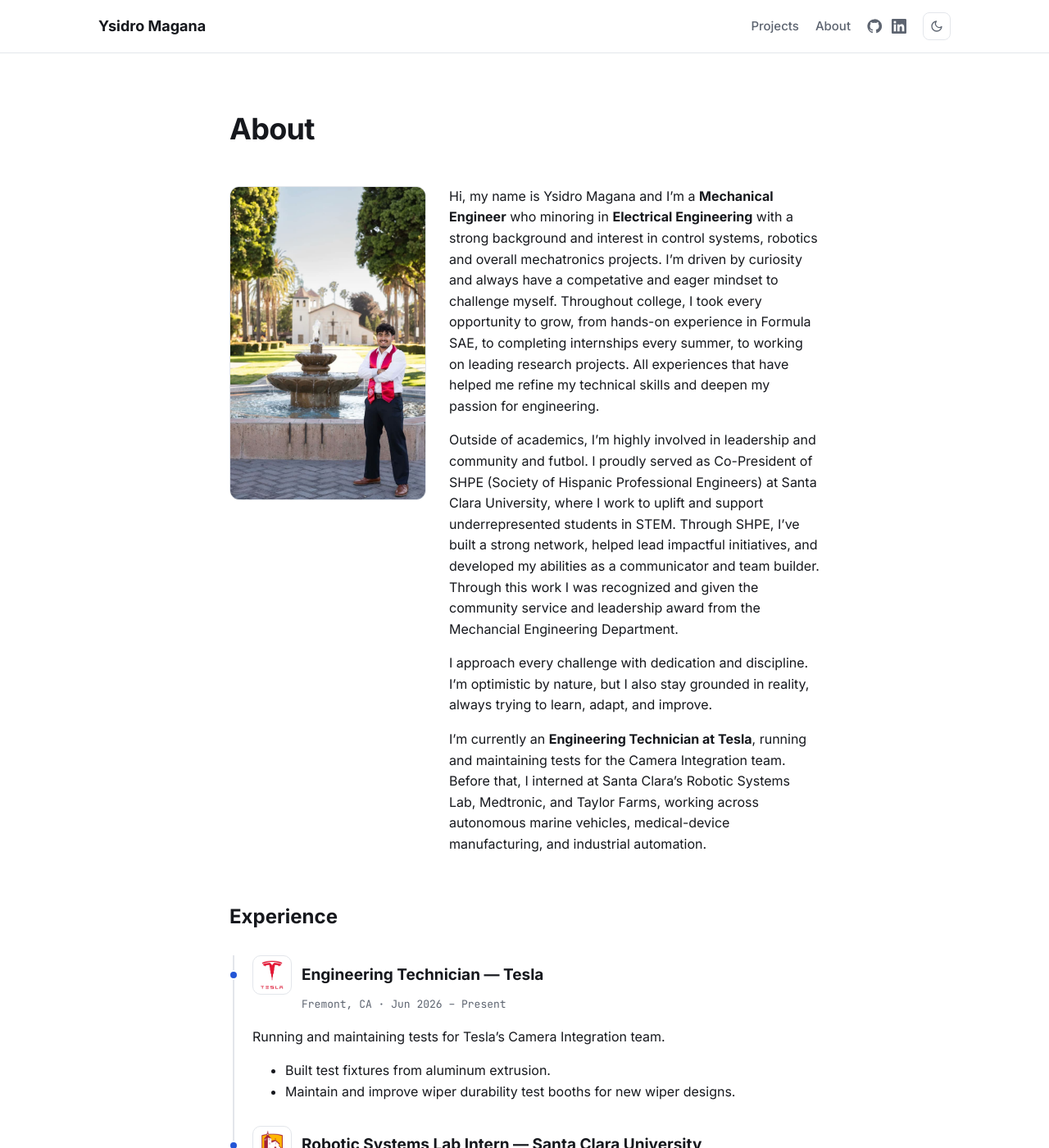
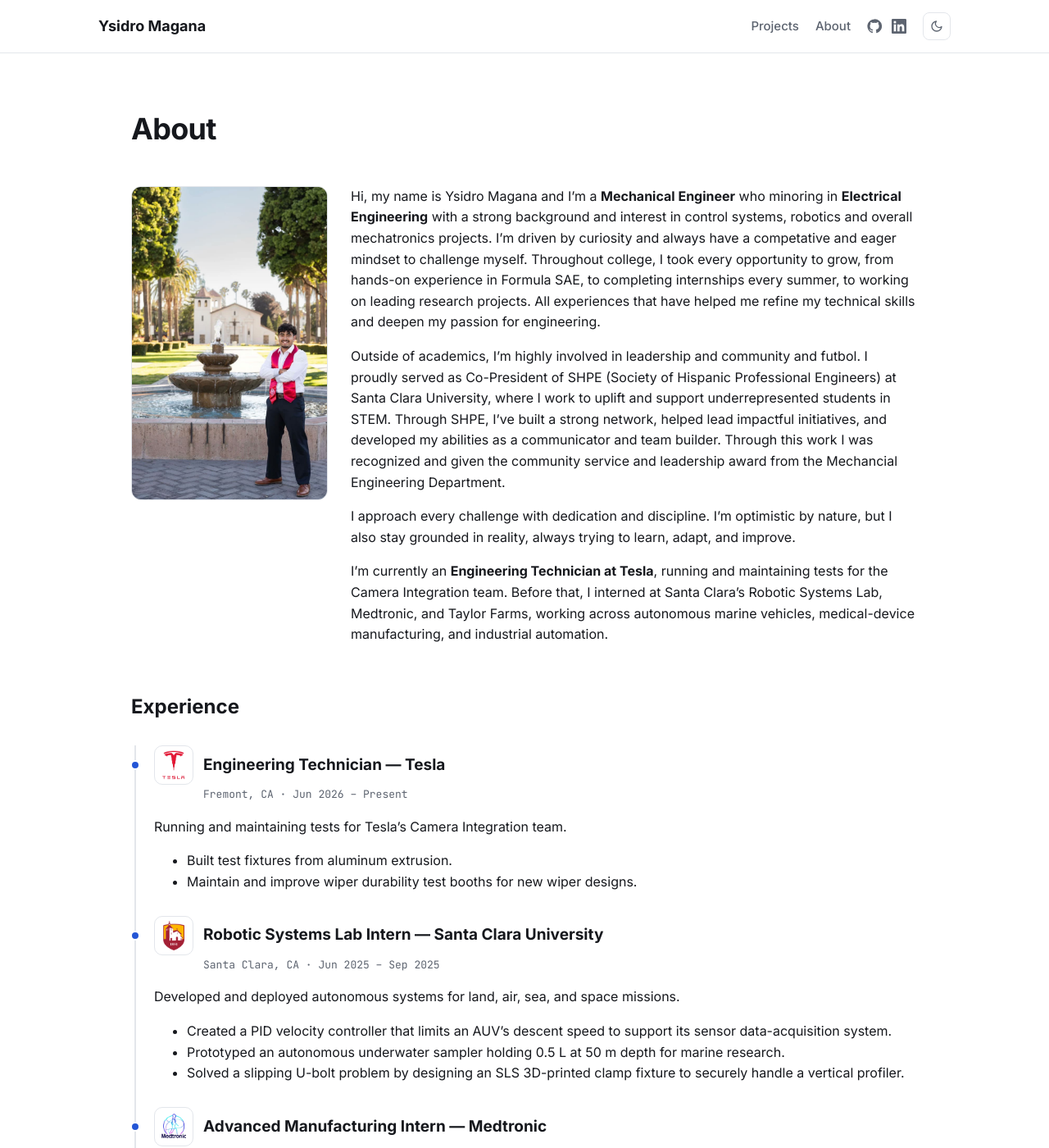
Before and after one commit to ymagana14/ymagana14.github.io, a Jekyll site: the page built from about.md, in a window 1280 px wide and 1400 px high. Shown: the whole window at 82% size. Built offline with Jekyll 4.4.1, drawn with Linux system fonts in a browser that asks for light colours.

Commit message:
Widen About page

```diff
--- a/assets/css/site.css
+++ b/assets/css/site.css
@@ -125,7 +125,7 @@ a:hover { text-decoration: underline; }
 .prose code { font-family: "JetBrains Mono", monospace; font-size: .9em; background: var(--bg-soft); padding: 2px 5px; border-radius: 4px; }
 .prose pre { background: var(--bg-soft); border: 1px solid var(--border); border-radius: 8px; padding: 14px; overflow-x: auto; }
 .prose pre code { background: none; padding: 0; font-variant-ligatures: none; }
-.about { max-width: 760px; padding-top: 40px; padding-bottom: 80px; }
+.about { max-width: 1000px; padding-top: 40px; padding-bottom: 80px; }
 .about-intro { display: grid; grid-template-columns: 240px 1fr; gap: 28px; align-items: start; margin-bottom: 8px; }
 .prose .about-photo { width: 100%; margin: 0; }
 @media (max-width: 640px) {
```
